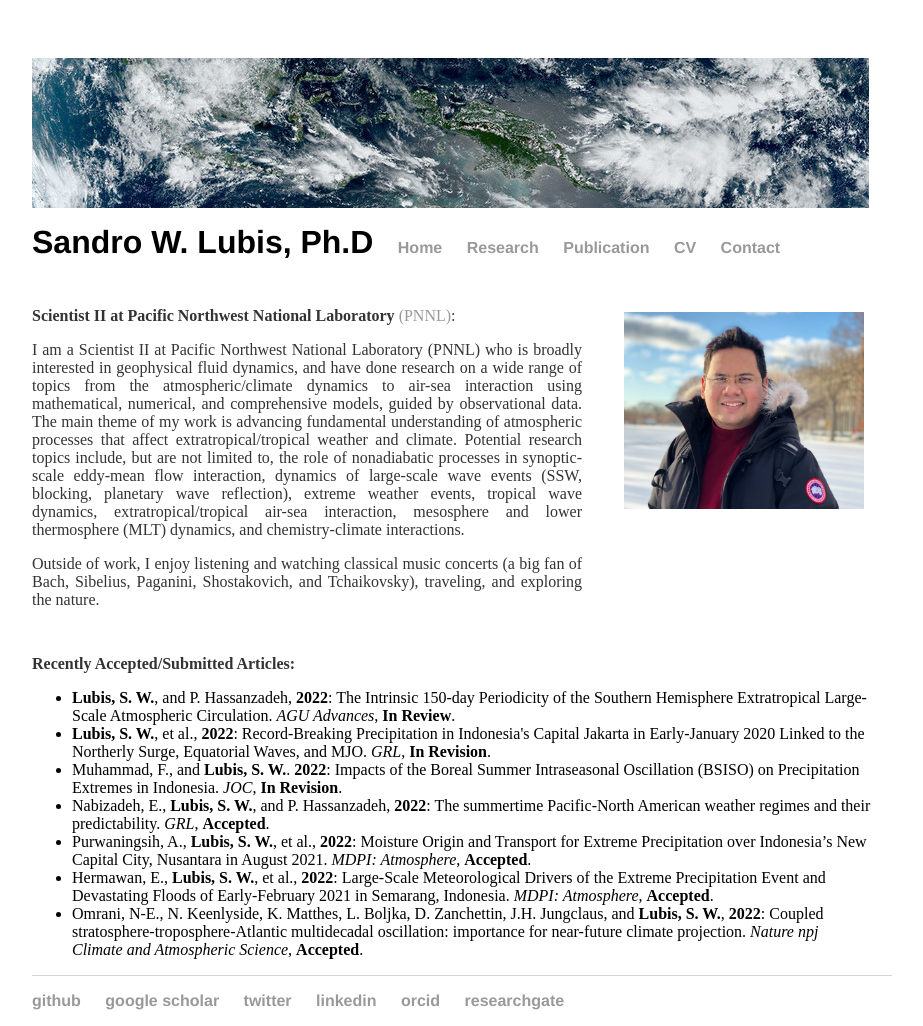
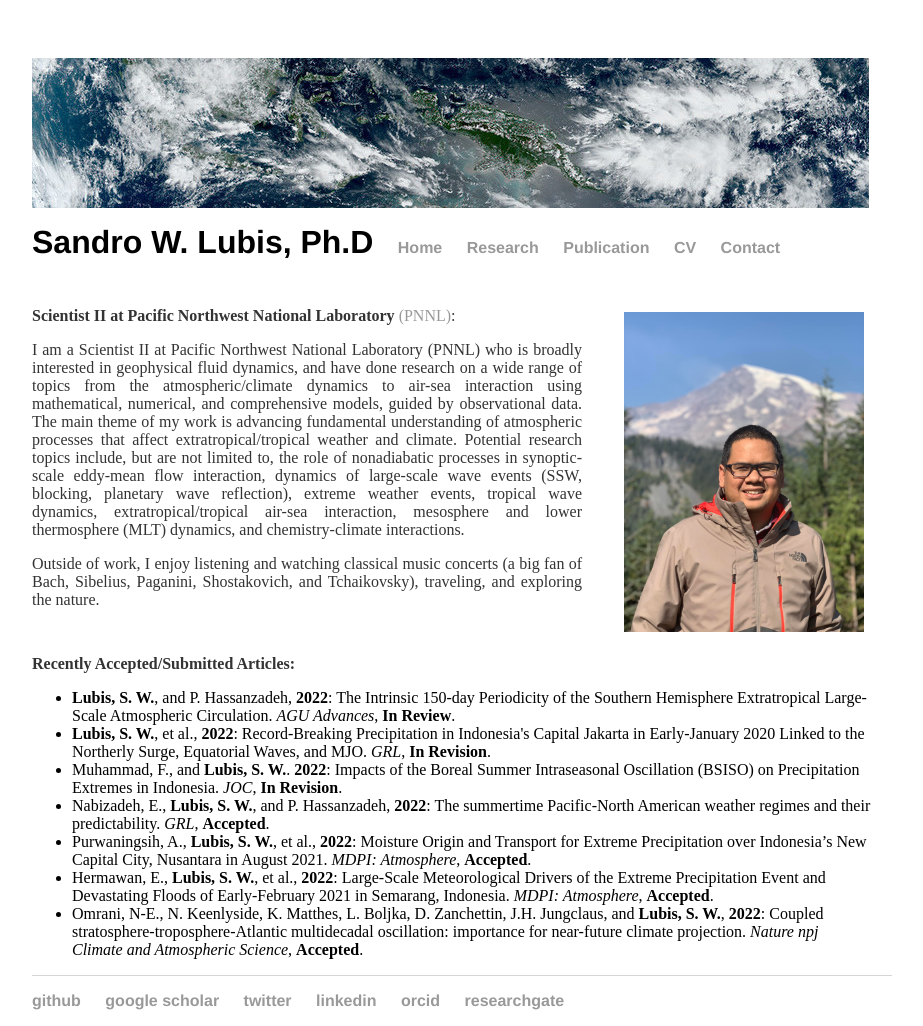
Before and after one commit to sandrolubis/sandrolubis.github.io, a Jekyll site: the page built from index.html, in a window 1280 px wide. Shown: the whole page, without its empty margins (276-1199 px from the left). Built offline with Jekyll 4.4.1, drawn with Linux system fonts in a browser that asks for light colours.

Commit message:
Update index.html

```diff
--- a/index.html
+++ b/index.html
@@ -28,7 +28,7 @@
 
 <div class="blurb">
 
-	<img src="/assets/images/SandroLubis_HD3.JPG" alt="Me" style="position:absolute; left:900px;width:240px;padding-top:35px">
+	<img src="/assets/images/new_profile.jpeg" alt="Me" style="position:absolute; left:900px;width:240px;padding-top:35px">
 
 
 	<p class="ex", style="padding-top:30px"><font size=3><b>Scientist II at Pacific Northwest National Laboratory</b> <a href="https://www.pnnl.gov/">(PNNL)</a>:</p>
```
